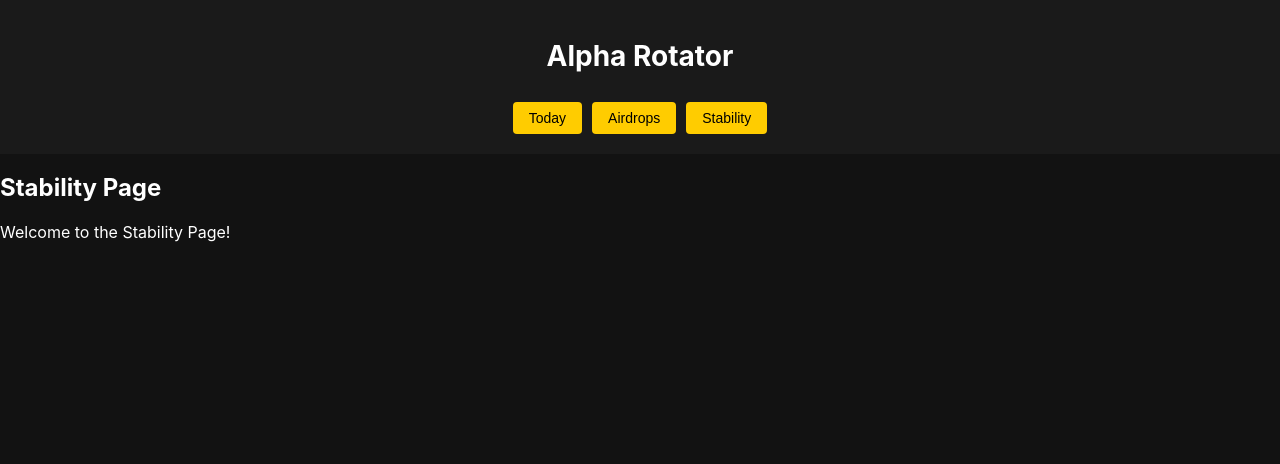
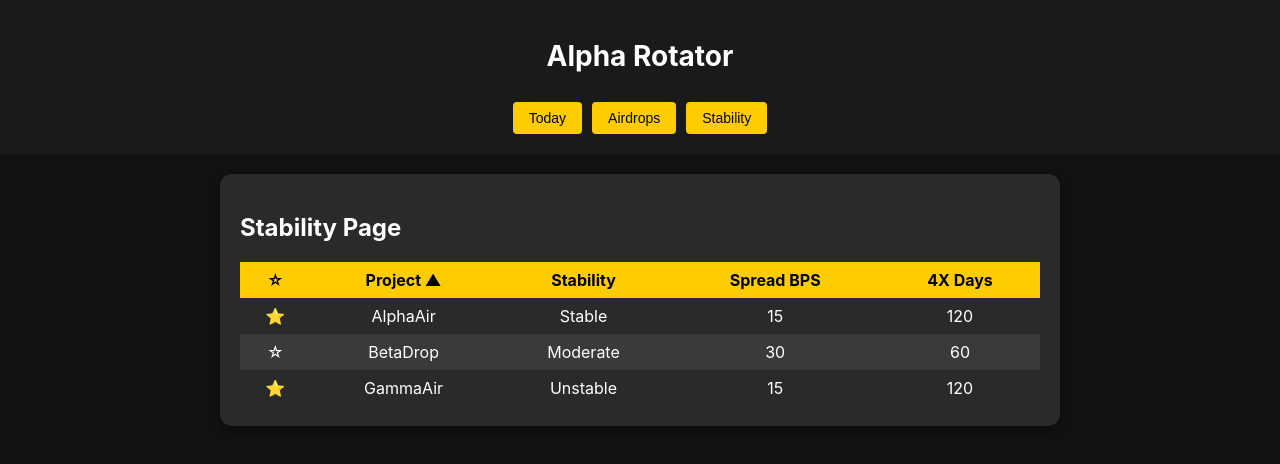
Before and after one commit to Webgipnoz/AltRadar, a React (Create React App) app in the folder frontend/: page /stabilityCoins in a window 1280 px wide. Shown: the top 464 px of the page. Built offline with nearby package versions, Linux system fonts and the light colour scheme.

Commit message:
ready stabilityPage

```diff
--- a/frontend/src/pages/AirDropsPage/index.tsx
+++ b/frontend/src/pages/AirDropsPage/index.tsx
@@ -87,6 +87,7 @@ const AirDropsPage = () => {
       )
     );
   };
+
   const { sortedData, sortKey, sortOrder, toggleSort } =
     useSortableTable<AirdropProject>({
       data: data,
@@ -152,17 +153,20 @@ const AirDropsPage = () => {
           <tbody>
             {filteredData.map((item) => (
               <tr key={item.id}>
-                <td
-                  onClick={() => toggleImportant(item.id)}
-                  style={{ cursor: "pointer" }}
-                >
-                  {item.important ? "⭐" : "☆"}
-                </td>
-                <td>{item.project}</td>
-                <td>{item.points}</td>
-                <td>{item.amount}</td>
-                <td>{item.mc}</td>
-                <td>{item.date}</td>
+                {columns.map((col) => (
+                  <td key={col.key}>
+                    {col.key === "important" ? (
+                      <span
+                        onClick={() => toggleImportant(item.id)}
+                        style={{ cursor: "pointer" }}
+                      >
+                        {item.important ? "⭐" : "☆"}
+                      </span>
+                    ) : (
+                      item[col.key]
+                    )}
+                  </td>
+                ))}
               </tr>
             ))}
           </tbody>
--- a/frontend/src/pages/StabilityPage/index.tsx
+++ b/frontend/src/pages/StabilityPage/index.tsx
@@ -1,13 +1,13 @@
-import React from "react";
+import React, { useState } from "react";
+import useSortableTable from "../../hooks/useSortableTable";
 
 interface StabilityProject {
   id: number;
-  name: string;
+  important: boolean;
+  project: string;
   stabilityValue: string;
-  date: string;
+  spreadBps: number;
   Xdays: number;
-  important: boolean;
-  spreadBps: number;
 }
 
 interface Column {
@@ -15,19 +15,104 @@ interface Column {
   label: string;
 }
 
+const StabilityProject: StabilityProject[] = [
+  {
+    id: 1,
+    project: "AlphaAir",
+    stabilityValue: "Stable",
+    spreadBps: 15,
+    Xdays: 120,
+    important: true,
+  },
+  {
+    id: 2,
+    project: "BetaDrop",
+    stabilityValue: "Moderate",
+    spreadBps: 30,
+    Xdays: 60,
+    important: false,
+  },
+  {
+    id: 3,
+    project: "GammaAir",
+    stabilityValue: "Unstable",
+    spreadBps: 15,
+    Xdays: 120,
+    important: true,
+  },
+];
+
 const columns: Column[] = [
   { key: "important", label: "☆" },
-  { key: "name", label: "Project" },
+  { key: "project", label: "Project" },
   { key: "stabilityValue", label: "Stability" },
-  { key: "date", label: "Date" },
-  { key: "Xdays", label: "X Days" },
+  { key: "spreadBps", label: "Spread BPS" },
+  { key: "Xdays", label: "4X Days" },
 ];
 
 const StabilityPage = () => {
+  const [data, setData] = useState<StabilityProject[]>(StabilityProject);
+
+  const { sortedData, sortKey, sortOrder, toggleSort } =
+    useSortableTable<StabilityProject>({
+      data: data,
+      initialSortKey: "project",
+      initialSortOrder: "asc",
+    });
+
+  const toggleImportant = (id: number) => {
+    setData((prev) => {
+      return prev.map((item) =>
+        item.id === id ? { ...item, important: !item.important } : item
+      );
+    });
+  };
+
   return (
-    <div>
-      <h2>Stability Page</h2>
-      <p>Welcome to the Stability Page!</p>
+    <div className="stabilityPage">
+      <div className="projects-table-container">
+        <h2>Stability Page</h2>
+        <table className="projects-table">
+          <thead>
+            <tr>
+              {columns.map((col) => (
+                <th key={col.key}>
+                  <div>
+                    <span
+                      onClick={() => toggleSort(col.key)}
+                      style={{ cursor: "pointer" }}
+                    >
+                      {col.label}
+                      {sortKey === col.key &&
+                        (sortOrder === "asc" ? " ▲" : " ▼")}
+                    </span>
+                  </div>
+                </th>
+              ))}
+            </tr>
+          </thead>
+          <tbody>
+            {sortedData.map((item) => (
+              <tr key={item.id}>
+                {columns.map((col) => (
+                  <td key={col.key}>
+                    {col.key === "important" ? (
+                      <span
+                        onClick={() => toggleImportant(item.id)}
+                        style={{ cursor: "pointer" }}
+                      >
+                        {item.important ? "⭐" : "☆"}
+                      </span>
+                    ) : (
+                      item[col.key]
+                    )}
+                  </td>
+                ))}
+              </tr>
+            ))}
+          </tbody>
+        </table>
+      </div>
     </div>
   );
 };
```
